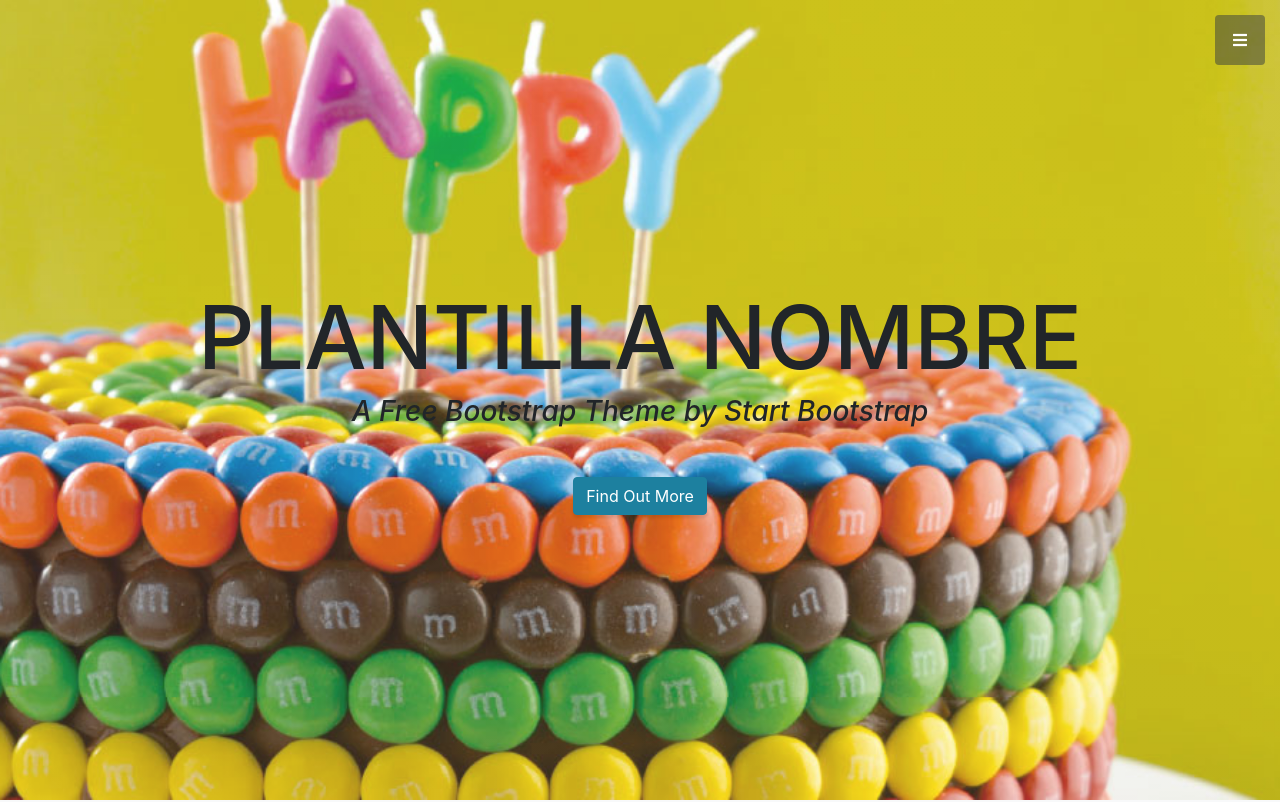
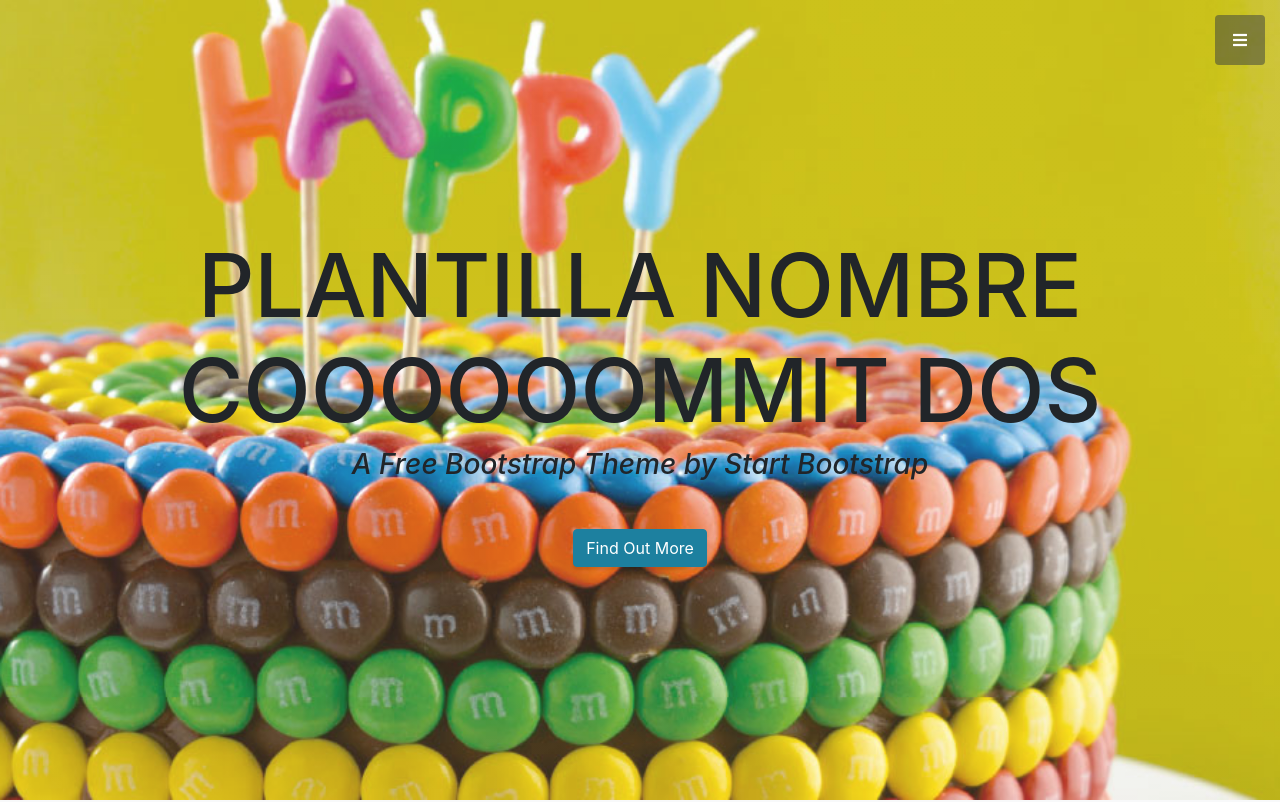
Before and after one commit to CtrejoUV/pagina-web, a website with bundled scripts: page index.html in a window 1280 px wide. Shown: the top 802 px of the page. Built offline with nearby package versions, Linux system fonts and the light colour scheme.

Commit message:
PROBANDOOOOOO

```diff
--- a/index.html
+++ b/index.html
@@ -55,7 +55,7 @@
   <!-- Header -->
   <header class="masthead d-flex">
     <div class="container text-center my-auto">
-      <h1 class="mb-1"> PLANTILLA NOMBRE </h1>
+      <h1 class="mb-1"> PLANTILLA NOMBRE COOOOOOMMIT DOS </h1>
       <h3 class="mb-5">
         <em>A Free Bootstrap Theme by Start Bootstrap</em>
       </h3>
```
